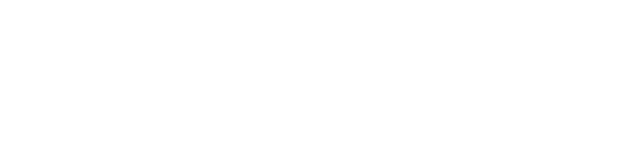
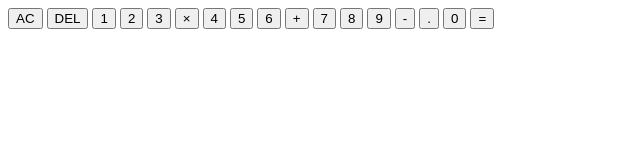
Before and after one commit to rayancheema/Javascript-Calculator, a plain HTML site: page index.html in a window 1280 px wide. Shown: the whole page, without its empty margins (0-640 px from the left). Drawn offline with Linux system fonts and the light colour scheme.

Commit message:
setting up buttoons for calc

```diff
--- a/index.html
+++ b/index.html
@@ -1,13 +1,39 @@
 <!DOCTYPE html>
 <html lang="en">
+
 <head>
     <meta charset="UTF-8">
     <meta name="viewport" content="width=device-width, initial-scale=1.0">
     <title>JS Calculator</title>
     <link rel="stylesheet" href="style.css">
 </head>
+
 <body>
+    <div class="calculator-grid">
+        <div class="output">
+            <div class="previous-operand"></div>
+            <div class="current-operand"></div>
+        </div>
+        <button class="span-two">AC</button>
+        <button>DEL</button>
+        <button>1</button>
+        <button>2</button>
+        <button>3</button>
+        <button>×</button>
+        <button>4</button>
+        <button>5</button>
+        <button>6</button>
+        <button>+</button>
+        <button>7</button>
+        <button>8</button>
+        <button>9</button>
+        <button>-</button>
+        <button>.</button>
+        <button>0</button>
+        <button>=</button>
 
+    </div>
     <script src="app.js"></script>
 </body>
+
 </html>
```
